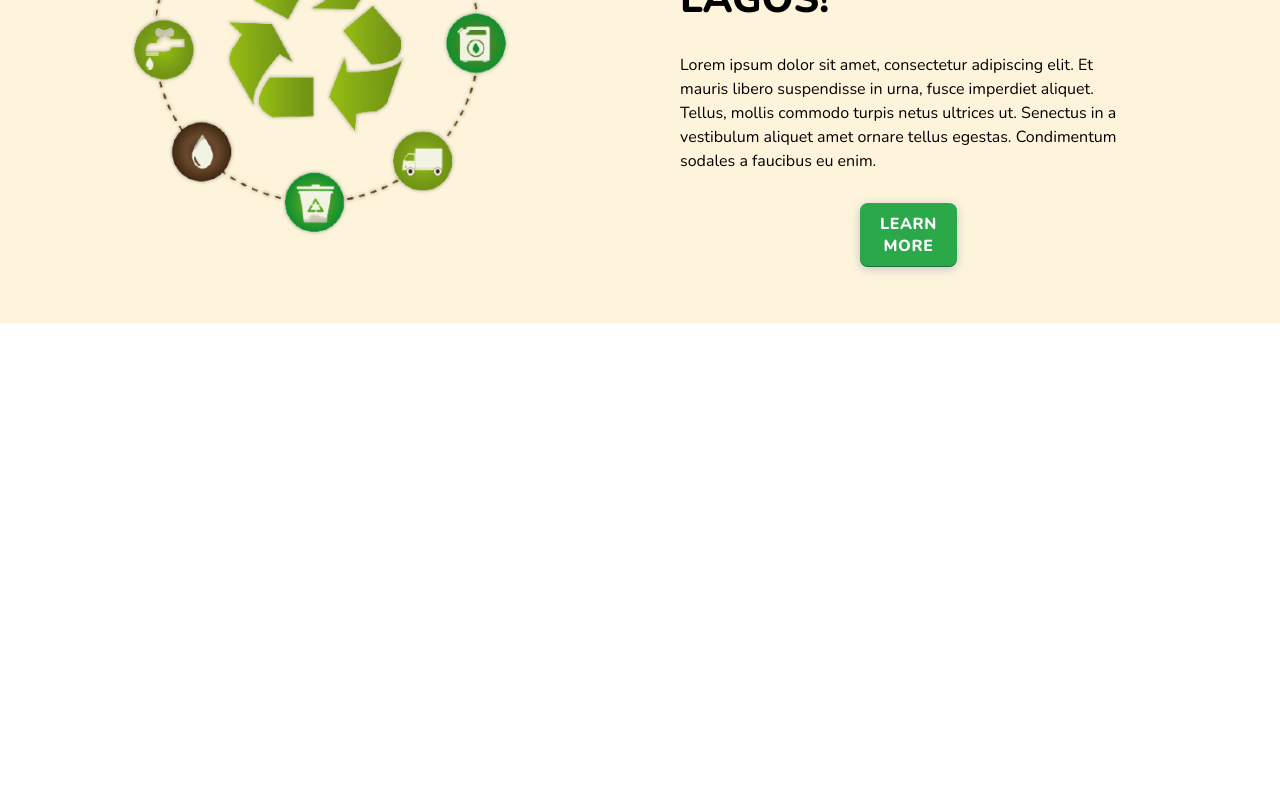
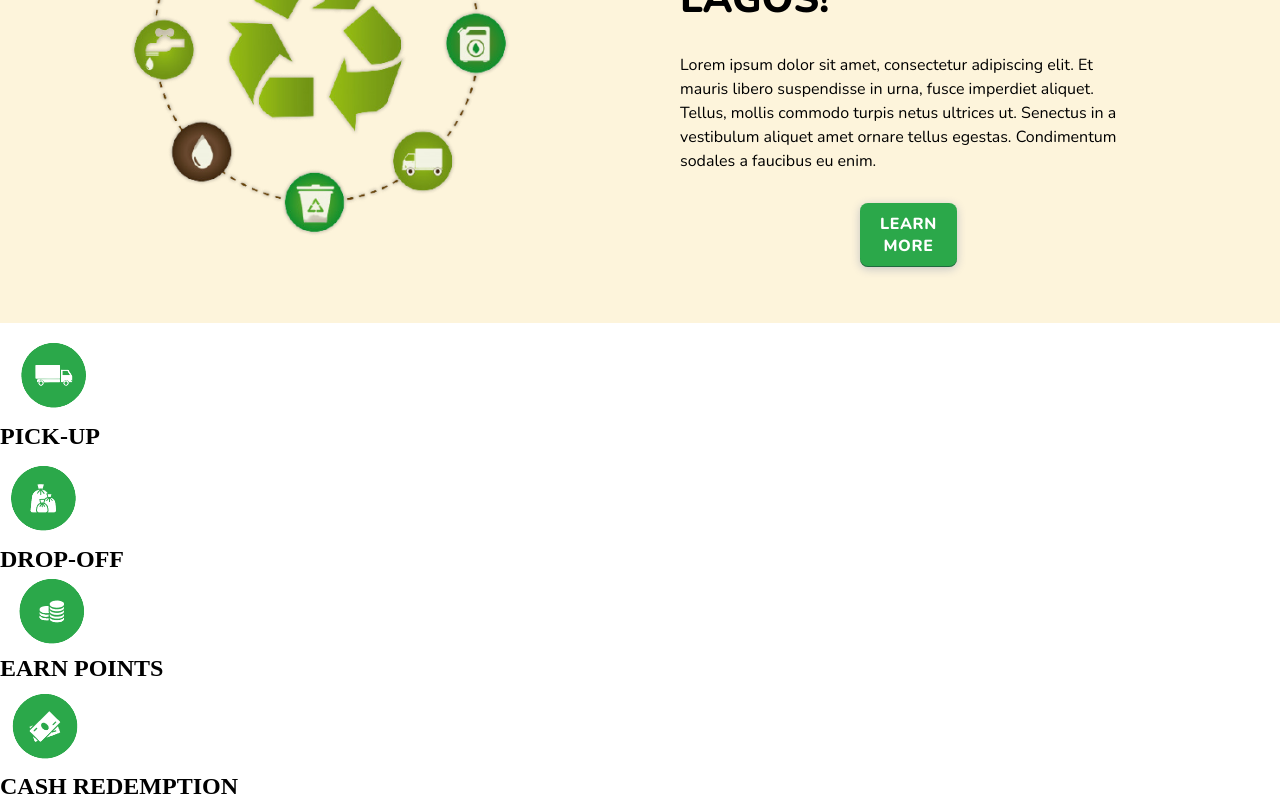
Before and after one commit to Clean-Hub/cleanhub, a React (Create React App) app: page / in a window 1280 px wide. Shown: the part 1123-1923 px from the top of the page. Before the commit the page ends 1446 px from the top, so only its background shows below. Built offline with nearby package versions, Linux system fonts and the light colour scheme.

Commit message:
demoData added to project

```diff
--- a/src/components/homeRecycling/HomeRecycling.jsx
+++ b/src/components/homeRecycling/HomeRecycling.jsx
@@ -1,7 +1,12 @@
+import RecyclingLogo from '../recyclingLogo/RecyclingLogo'
 import './homeRecycling.css'
 
 const HomeRecycling = () => {
-  return <div className='homeRecyclingContainer'>{/* <Logo /> */}</div>
+  return (
+    <div className='homeRecyclingContainer'>
+      <RecyclingLogo />
+    </div>
+  )
 }
 
 export default HomeRecycling
--- a/src/components/recyclingLogo/RecyclingLogo.jsx
+++ b/src/components/recyclingLogo/RecyclingLogo.jsx
@@ -0,0 +1,17 @@
+import React from 'react'
+import logo from '../../demoData'
+
+const RecyclingLogo = () => {
+  return (
+    <div>
+      {logo.map((item) => (
+        <div>
+          <img src={item.photo} alt='' />
+          <h2>{item.name}</h2>
+        </div>
+      ))}
+    </div>
+  )
+}
+
+export default RecyclingLogo
--- /dev/null
+++ b/src/demoData.js
@@ -0,0 +1,25 @@
+import dropOff from './assets/img/drop-off.png'
+import cashRedemption from './assets/img/cash-redemption.png'
+import earnPoints from './assets/img/earn-points.png'
+import pickUp from './assets/img/pick-up.png'
+
+const logo = [
+  {
+    photo: pickUp,
+    name: 'PICK-UP',
+  },
+  {
+    photo: dropOff,
+    name: 'DROP-OFF',
+  },
+  {
+    photo: earnPoints,
+    name: 'EARN POINTS',
+  },
+  {
+    photo: cashRedemption,
+    name: 'CASH REDEMPTION',
+  },
+]
+
+export default logo
```
